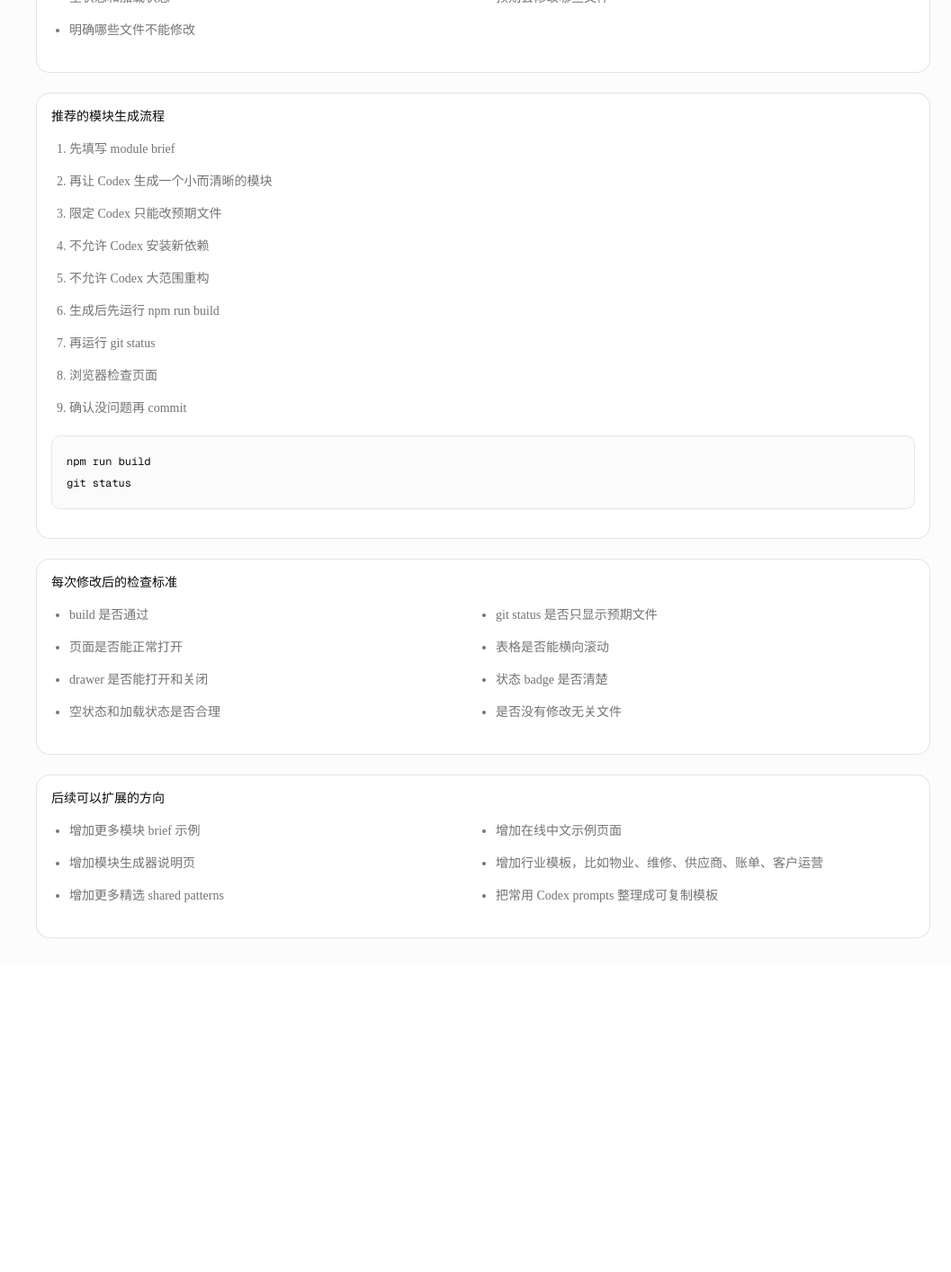
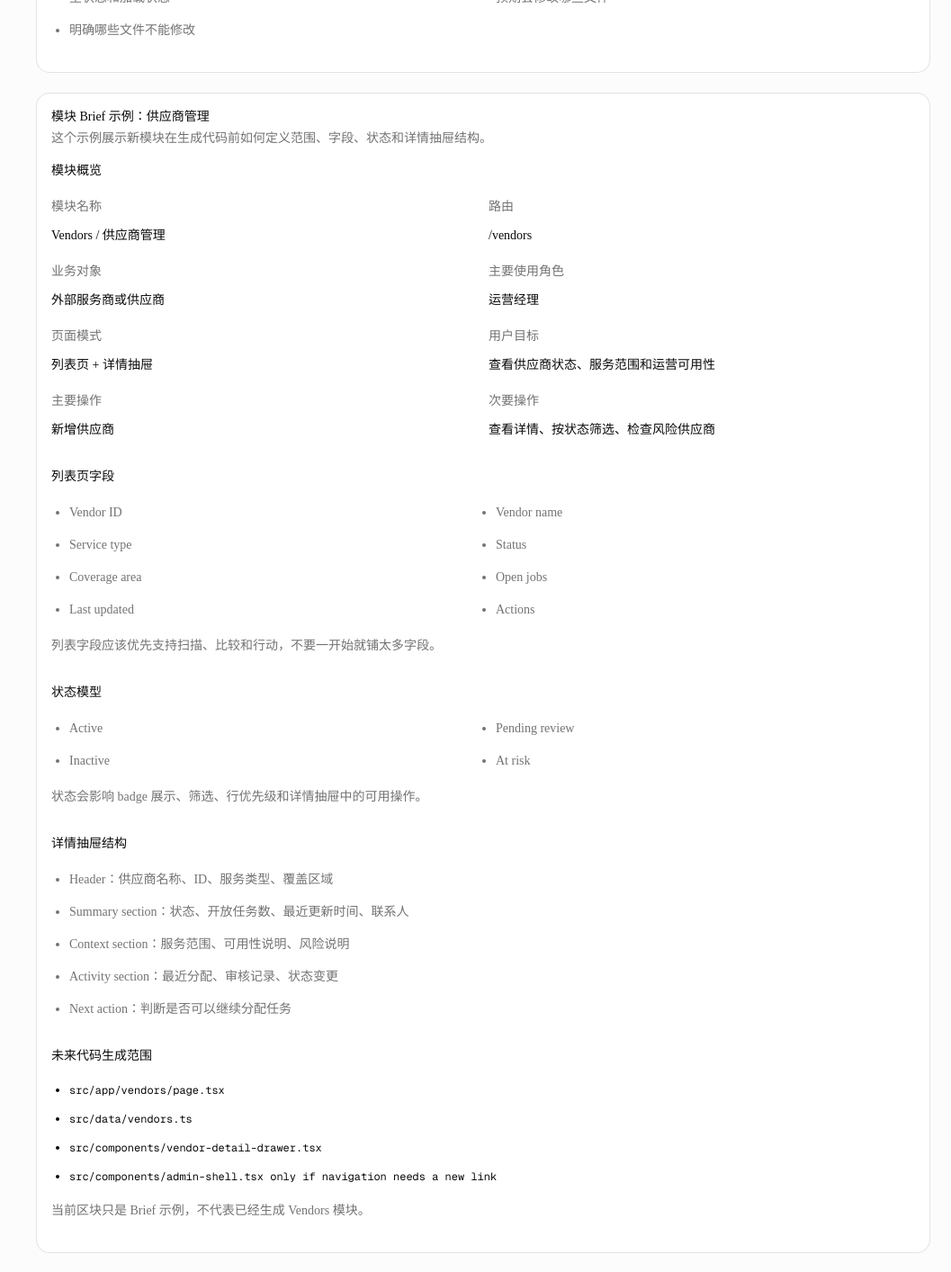
Before and after one commit to xiaowang93/opskit-admin, a Next.js app: page /scaffold in a window 1280 px wide. Shown: the part 1440-2854 px from the top of the page at 90% size, without its empty margins (223-1280 px from the left). Before the commit the page ends 2514 px from the top, so only its background shows below. Built offline with nearby package versions, Linux system fonts and the light colour scheme.

Commit message:
fix: align scaffold guide layout

```diff
--- a/src/app/scaffold/page.tsx
+++ b/src/app/scaffold/page.tsx
@@ -63,10 +63,49 @@ const futureDirections = [
   "把常用 Codex prompts 整理成可复制模板",
 ];
 
+const vendorOverview = [
+  ["模块名称", "Vendors / 供应商管理"],
+  ["路由", "/vendors"],
+  ["业务对象", "外部服务商或供应商"],
+  ["主要使用角色", "运营经理"],
+  ["页面模式", "列表页 + 详情抽屉"],
+  ["用户目标", "查看供应商状态、服务范围和运营可用性"],
+  ["主要操作", "新增供应商"],
+  ["次要操作", "查看详情、按状态筛选、检查风险供应商"],
+];
+
+const vendorFields = [
+  "Vendor ID",
+  "Vendor name",
+  "Service type",
+  "Status",
+  "Coverage area",
+  "Open jobs",
+  "Last updated",
+  "Actions",
+];
+
+const vendorStatuses = ["Active", "Pending review", "Inactive", "At risk"];
+
+const vendorDrawerSections = [
+  "Header：供应商名称、ID、服务类型、覆盖区域",
+  "Summary section：状态、开放任务数、最近更新时间、联系人",
+  "Context section：服务范围、可用性说明、风险说明",
+  "Activity section：最近分配、审核记录、状态变更",
+  "Next action：判断是否可以继续分配任务",
+];
+
+const vendorExpectedFiles = [
+  "src/app/vendors/page.tsx",
+  "src/data/vendors.ts",
+  "src/components/vendor-detail-drawer.tsx",
+  "src/components/admin-shell.tsx only if navigation needs a new link",
+];
+
 export default function ScaffoldGuidePage() {
   return (
     <AdminShell activeItem="Scaffold Guide">
-      <div className="mx-auto flex w-full max-w-5xl flex-col gap-6">
+      <div className="mx-auto flex w-full max-w-7xl flex-col gap-6">
         <PageHeader
           title="OpsKit Scaffold 中文指南"
           description="用于沉淀 B2B SaaS 后台页面模式、模块生成流程和 AI-assisted prototyping 工作流。"
@@ -154,6 +193,76 @@ export default function ScaffoldGuidePage() {
         </Card>
 
         <Card>
+          <DetailSection
+            title="模块 Brief 示例：供应商管理"
+            description="这个示例展示新模块在生成代码前如何定义范围、字段、状态和详情抽屉结构。"
+          >
+            <div className="space-y-6 text-sm leading-7 text-muted-foreground">
+              <div className="space-y-3">
+                <h3 className="font-medium text-foreground">模块概览</h3>
+                <dl className="grid gap-3 md:grid-cols-2">
+                  {vendorOverview.map(([label, value]) => (
+                    <div key={label} className="grid gap-1">
+                      <dt className="text-muted-foreground">{label}</dt>
+                      <dd className="font-medium text-foreground">{value}</dd>
+                    </div>
+                  ))}
+                </dl>
+              </div>
+
+              <div className="space-y-3">
+                <h3 className="font-medium text-foreground">列表页字段</h3>
+                <ul className="grid list-disc gap-2 pl-5 md:grid-cols-2">
+                  {vendorFields.map((field) => (
+                    <li key={field}>{field}</li>
+                  ))}
+                </ul>
+                <p>
+                  列表字段应该优先支持扫描、比较和行动，不要一开始就铺太多字段。
+                </p>
+              </div>
+
+              <div className="space-y-3">
+                <h3 className="font-medium text-foreground">状态模型</h3>
+                <ul className="grid list-disc gap-2 pl-5 md:grid-cols-2">
+                  {vendorStatuses.map((status) => (
+                    <li key={status}>{status}</li>
+                  ))}
+                </ul>
+                <p>
+                  状态会影响 badge 展示、筛选、行优先级和详情抽屉中的可用操作。
+                </p>
+              </div>
+
+              <div className="space-y-3">
+                <h3 className="font-medium text-foreground">
+                  详情抽屉结构
+                </h3>
+                <ul className="list-disc space-y-2 pl-5">
+                  {vendorDrawerSections.map((section) => (
+                    <li key={section}>{section}</li>
+                  ))}
+                </ul>
+              </div>
+
+              <div className="space-y-3">
+                <h3 className="font-medium text-foreground">
+                  未来代码生成范围
+                </h3>
+                <ul className="list-disc space-y-2 pl-5 font-mono text-xs leading-6 text-foreground">
+                  {vendorExpectedFiles.map((file) => (
+                    <li key={file}>{file}</li>
+                  ))}
+                </ul>
+                <p>
+                  当前区块只是 Brief 示例，不代表已经生成 Vendors 模块。
+                </p>
+              </div>
+            </div>
+          </DetailSection>
+        </Card>
+
+        <Card>
           <DetailSection title="推荐的模块生成流程">
             <div className="space-y-4 text-sm leading-7 text-muted-foreground">
               <ol className="list-decimal space-y-2 pl-5">
```
